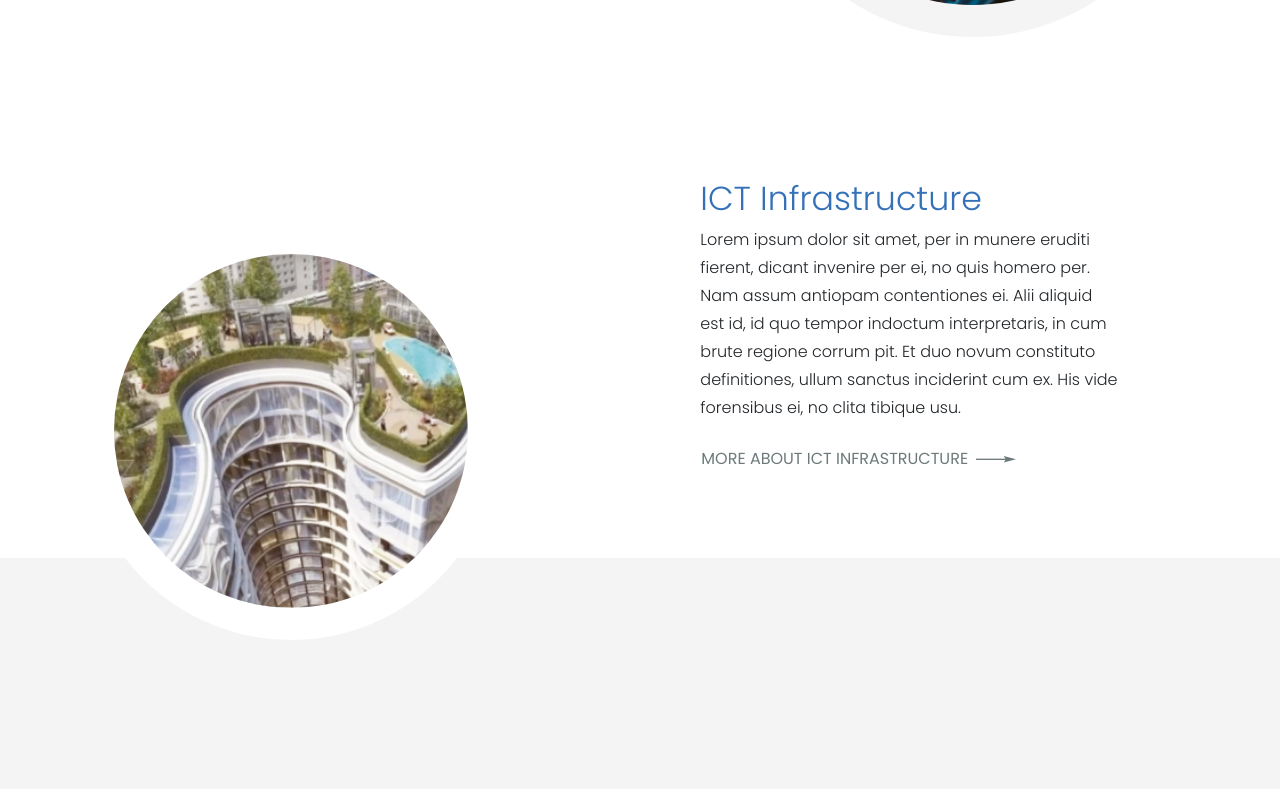
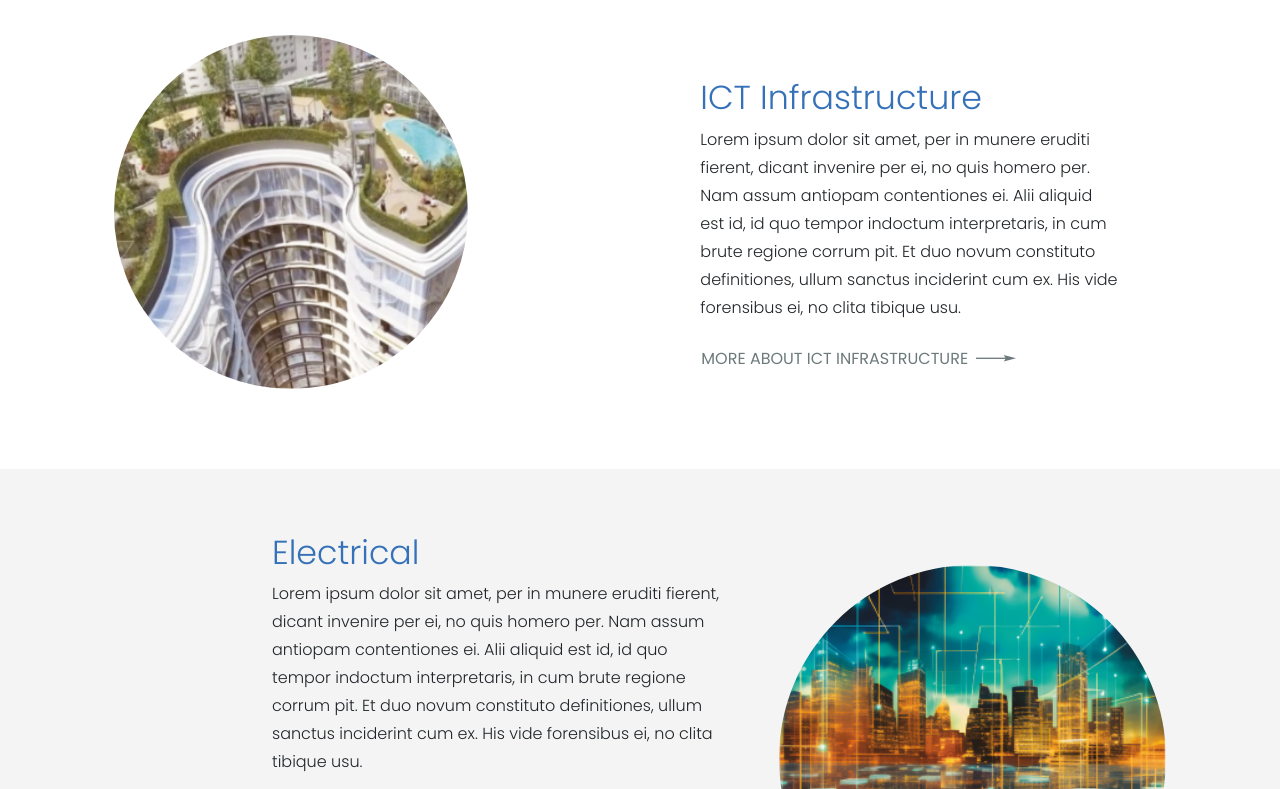
Before and after one commit to samlmcewan/interlinked, a plain HTML site: page page3.html in a window 1280 px wide. Shown: the part 1503-2292 px from the top of the page. Drawn offline with Linux system fonts and the light colour scheme.

Commit message:
services layout fix

```diff
--- a/css/_5.large.css
+++ b/css/_5.large.css
@@ -40,6 +40,11 @@
 
     .inner-services .inner-service:nth-child(2n) .row {
         flex-direction: row-reverse !important;
+        align-items: center;
+    }
+
+    .inner-services .inner-service:nth-child(2n) .row .img-col img {
+        margin-bottom: 0;
     }
 
 
--- a/css/_6.xl.css
+++ b/css/_6.xl.css
@@ -263,9 +263,17 @@ margin-top: 0;
 padding-top: 0;
 }
 .inner-services .inner-service .row {
-    padding-top: 5rem;
+    padding-top: 1rem;
     margin-top: 4rem;
     justify-content: end;
+}
+
+.inner-services .inner-service:nth-child(2n-1) {
+    padding-top: 0!important;
+    padding-bottom: 3rem!important;
+}
+.inner-services .inner-service:nth-child(2n-1) .row {
+    padding-top: 0;
 }
 .inner-services .inner-service:nth-child(2n) .row {
     flex-direction: row-reverse !important;
@@ -273,10 +281,19 @@ padding-top: 0;
     padding-right: 5rem;
 }
 .inner-services .inner-service .text-col {
-    margin-bottom: 5rem;
+    /* margin-bottom: 5rem; */
 }
 .inner-service .img-col img {
-    margin-bottom: -30rem;
+    margin-bottom: -20rem;
+}
+.inner-services .inner-service:nth-child(2n) .row {
+
+    align-items: center;
+    padding-bottom: 3rem;
+}
+
+.inner-services .inner-service:nth-child(2n) .row .img-col img {
+    margin-bottom: 0;
 }
 .loops {
     /* margin-top: 3rem; */
--- a/page3.html
+++ b/page3.html
@@ -249,7 +249,7 @@
         <!-- Inner Services -->
          <section class="inner-services">
 
-            <!-- Note: will have to count loop and if count is even render reversed service  -->
+
 
             <!-- Service  -->
              <div class="container-fluid inner-service pt-5 mt-5">
@@ -268,10 +268,10 @@
              </div>
             <!-- End Service  -->
 
-            <!-- Service (reversed)  -->
+            <!-- Service -->
             <div class="container-fluid inner-service pt-5 mt-5">
                 <div class="container">
-                    <div class="row d-flex flex-column flex-lg-row  flex-lg-row-reverse">
+                    <div class="row d-flex flex-column flex-lg-row">
                         <div class="col-12 col-lg-6 col-xl-5  text-col pb-4 pb-md-0">
                             <h3>ICT Infrastructure</h3>
                             <p>Lorem ipsum dolor sit amet, per in munere eruditi fierent, dicant invenire per ei, no quis homero per. Nam assum antiopam contentiones ei. Alii aliquid est id, id quo tempor indoctum interpretaris, in cum brute regione corrum pit. Et duo novum constituto definitiones, ullum sanctus inciderint cum ex. His vide forensibus ei, no clita tibique usu.  </p>
@@ -302,10 +302,10 @@
              </div>
             <!-- End Service  -->
 
-            <!-- Service (reversed)  -->
+            <!-- Service -->
             <div class="container-fluid inner-service pt-5 mt-5">
                 <div class="container">
-                    <div class="row d-flex flex-column flex-lg-row  flex-lg-row-reverse">
+                    <div class="row d-flex flex-column flex-lg-row">
                         <div class="col-12 col-lg-6 col-xl-5  text-col pb-4 pb-md-0">
                             <h3>Design</h3>
                             <p>Lorem ipsum dolor sit amet, per in munere eruditi fierent, dicant invenire per ei, no quis homero per. Nam assum antiopam contentiones ei. Alii aliquid est id, id quo tempor indoctum interpretaris, in cum brute regione corrum pit. Et duo novum constituto definitiones, ullum sanctus inciderint cum ex. His vide forensibus ei, no clita tibique usu.  </p>
```
